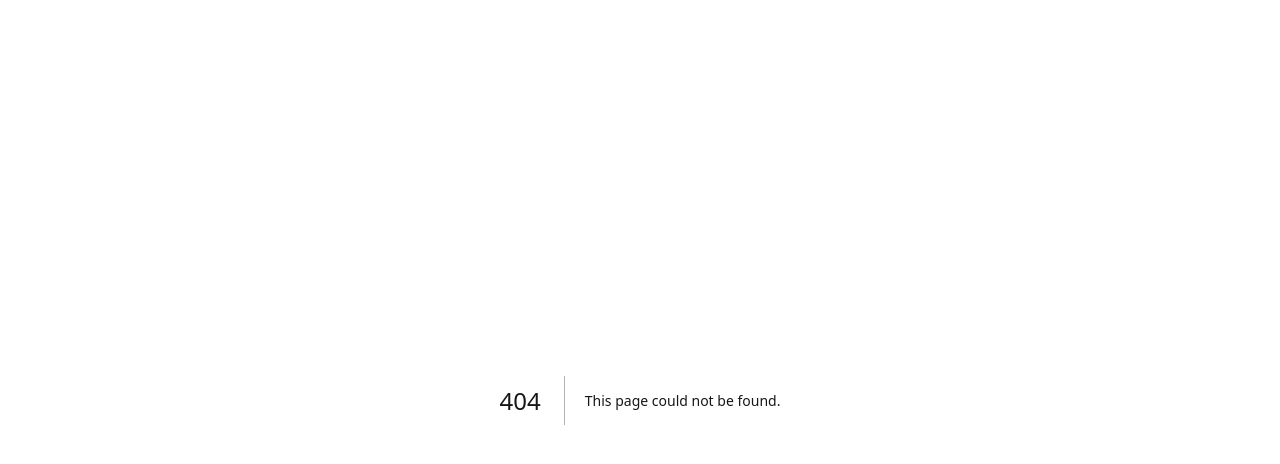
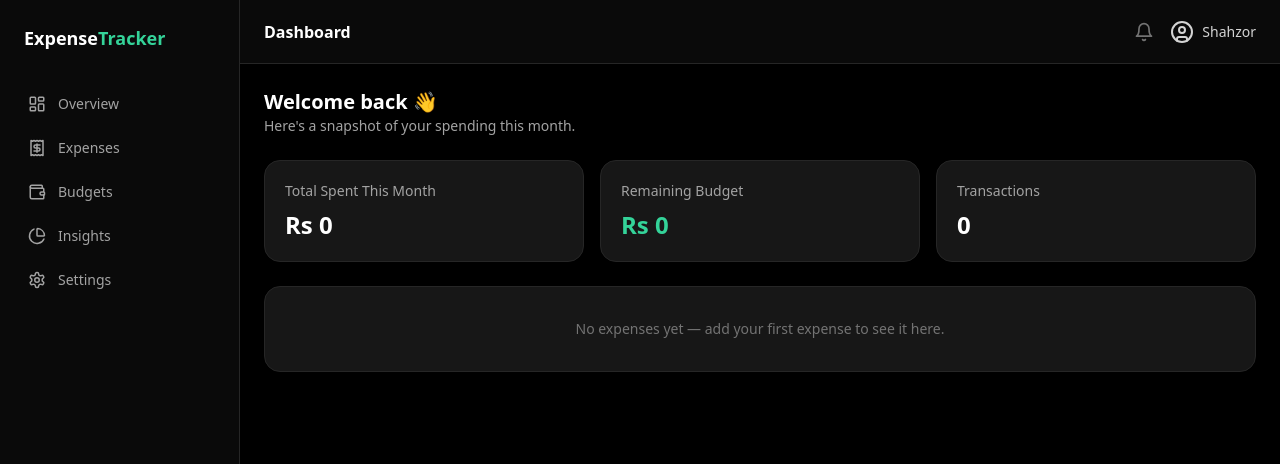
Before and after one commit to ShahzorWeb/expense-tracker, a Next.js app: page /dashboard in a window 1280 px wide. Before the commit this address had no page. Shown: the top 464 px of the page. Built offline with nearby package versions, Linux system fonts and the light colour scheme.

Commit message:
Apply consistent dark theme across login, signup, and dashboard

```diff
--- /dev/null
+++ b/app/dashboard/layout.tsx
@@ -0,0 +1,18 @@
+import Sidebar from "@/components/Sidebar";
+import Navbar from "@/components/Navbar";
+
+export default function DashboardLayout({
+  children,
+}: {
+  children: React.ReactNode;
+}) {
+  return (
+    <div className="flex min-h-screen bg-black">
+      <Sidebar />
+      <div className="flex flex-1 flex-col">
+        <Navbar />
+        <main className="flex-1 p-6">{children}</main>
+      </div>
+    </div>
+  );
+}
--- /dev/null
+++ b/app/dashboard/page.tsx
@@ -0,0 +1,36 @@
+const summaryCards = [
+  { label: "Total Spent This Month", value: "Rs 0", accent: "text-white" },
+  { label: "Remaining Budget", value: "Rs 0", accent: "text-emerald-400" },
+  { label: "Transactions", value: "0", accent: "text-white" },
+];
+
+export default function DashboardOverview() {
+  return (
+    <div className="flex flex-col gap-6">
+      <div>
+        <h1 className="text-xl font-bold text-white">Welcome back 👋</h1>
+        <p className="text-sm text-neutral-400">
+          Here&apos;s a snapshot of your spending this month.
+        </p>
+      </div>
+
+      <div className="grid grid-cols-1 gap-4 sm:grid-cols-3">
+        {summaryCards.map((card) => (
+          <div
+            key={card.label}
+            className="rounded-2xl border border-neutral-800 bg-neutral-900 p-5"
+          >
+            <p className="text-sm text-neutral-400">{card.label}</p>
+            <p className={`mt-2 text-2xl font-bold ${card.accent}`}>
+              {card.value}
+            </p>
+          </div>
+        ))}
+      </div>
+
+      <div className="rounded-2xl border border-neutral-800 bg-neutral-900 p-8 text-center text-sm text-neutral-500">
+        No expenses yet — add your first expense to see it here.
+      </div>
+    </div>
+  );
+}
--- a/app/globals.css
+++ b/app/globals.css
@@ -3,13 +3,10 @@
 @tailwind utilities;
 
 :root {
-  --background: #ffffff;
-  --foreground: #171717;
+  --background: #0a0a0a;
+  --foreground: #ededed;
 }
 
-@media (prefers-color-scheme: dark) {
-  :root {
-    --background: #0a0a0a;
-    --foreground: #ededed;
-  }
+body {
+  background: var(--background);
 }
--- /dev/null
+++ b/app/login/page.tsx
@@ -0,0 +1,44 @@
+import Link from "next/link";
+import InputField from "@/components/InputField";
+
+export default function LoginPage() {
+  return (
+    <main className="min-h-screen flex items-center justify-center px-6 bg-black">
+      <div className="w-full max-w-sm bg-neutral-900 rounded-2xl border border-neutral-800 p-8">
+        <h1 className="text-2xl font-bold mb-1 text-white">Welcome back</h1>
+        <p className="text-sm text-neutral-400 mb-6">
+          Log in to keep tracking your spending.
+        </p>
+
+        <form className="flex flex-col gap-4">
+          <InputField
+            label="Email"
+            id="email"
+            type="email"
+            placeholder="you@example.com"
+          />
+          <InputField
+            label="Password"
+            id="password"
+            type="password"
+            placeholder="••••••••"
+          />
+
+          <button
+            type="submit"
+            className="mt-2 w-full rounded-lg bg-emerald-500 py-2.5 text-sm font-semibold text-black transition hover:bg-emerald-400"
+          >
+            Log In
+          </button>
+        </form>
+
+        <p className="mt-6 text-center text-sm text-neutral-400">
+          Don&apos;t have an account?{" "}
+          <Link href="/signup" className="font-medium text-emerald-400 hover:underline">
+            Sign up
+          </Link>
+        </p>
+      </div>
+    </main>
+  );
+}
--- /dev/null
+++ b/app/signup/page.tsx
@@ -0,0 +1,45 @@
+import Link from "next/link";
+import InputField from "@/components/InputField";
+
+export default function SignupPage() {
+  return (
+    <main className="min-h-screen flex items-center justify-center px-6 bg-black">
+      <div className="w-full max-w-sm bg-neutral-900 rounded-2xl border border-neutral-800 p-8">
+        <h1 className="text-2xl font-bold mb-1 text-white">Create your account</h1>
+        <p className="text-sm text-neutral-400 mb-6">
+          Start tracking your expenses in minutes.
+        </p>
+
+        <form className="flex flex-col gap-4">
+          <InputField label="Name" id="name" type="text" placeholder="Your name" />
+          <InputField
+            label="Email"
+            id="email"
+            type="email"
+            placeholder="you@example.com"
+          />
+          <InputField
+            label="Password"
+            id="password"
+            type="password"
+            placeholder="••••••••"
+          />
+
+          <button
+            type="submit"
+            className="mt-2 w-full rounded-lg bg-emerald-500 py-2.5 text-sm font-semibold text-black transition hover:bg-emerald-400"
+          >
+            Sign Up
+          </button>
+        </form>
+
+        <p className="mt-6 text-center text-sm text-neutral-400">
+          Already have an account?{" "}
+          <Link href="/login" className="font-medium text-emerald-400 hover:underline">
+            Log in
+          </Link>
+        </p>
+      </div>
+    </main>
+  );
+}
--- /dev/null
+++ b/components/InputField.tsx
@@ -0,0 +1,20 @@
+import { InputHTMLAttributes } from "react";
+
+interface InputFieldProps extends InputHTMLAttributes<HTMLInputElement> {
+  label: string;
+}
+
+export default function InputField({ label, id, ...props }: InputFieldProps) {
+  return (
+    <div className="flex flex-col gap-1.5">
+      <label htmlFor={id} className="text-sm font-medium text-neutral-300">
+        {label}
+      </label>
+      <input
+        id={id}
+        className="w-full rounded-lg border border-neutral-700 bg-neutral-800 px-3.5 py-2.5 text-sm text-white placeholder-neutral-500 outline-none transition focus:border-emerald-500 focus:ring-2 focus:ring-emerald-500/20"
+        {...props}
+      />
+    </div>
+  );
+}
--- /dev/null
+++ b/components/Navbar.tsx
@@ -0,0 +1,19 @@
+import { Bell, UserCircle } from "lucide-react";
+
+export default function Navbar() {
+  return (
+    <header className="flex h-16 items-center justify-between border-b border-neutral-800 bg-neutral-950 px-6">
+      <h2 className="text-base font-semibold text-white">Dashboard</h2>
+
+      <div className="flex items-center gap-4">
+        <button className="text-neutral-500 hover:text-neutral-300" aria-label="Notifications">
+          <Bell size={20} />
+        </button>
+        <button className="flex items-center gap-2 text-neutral-300 hover:text-white" aria-label="Profile">
+          <UserCircle size={24} />
+          <span className="text-sm font-medium hidden sm:inline">Shahzor</span>
+        </button>
+      </div>
+    </header>
+  );
+}
--- /dev/null
+++ b/components/Sidebar.tsx
@@ -0,0 +1,33 @@
+import Link from "next/link";
+import { LayoutDashboard, Receipt, PieChart, Wallet, Settings } from "lucide-react";
+
+const links = [
+  { href: "/dashboard", label: "Overview", icon: LayoutDashboard },
+  { href: "/dashboard/expenses", label: "Expenses", icon: Receipt },
+  { href: "/dashboard/budgets", label: "Budgets", icon: Wallet },
+  { href: "/dashboard/insights", label: "Insights", icon: PieChart },
+  { href: "/dashboard/settings", label: "Settings", icon: Settings },
+];
+
+export default function Sidebar() {
+  return (
+    <aside className="hidden md:flex w-60 flex-col border-r border-neutral-800 bg-neutral-950 px-4 py-6">
+      <div className="mb-8 px-2 text-lg font-bold text-white">
+        Expense<span className="text-emerald-400">Tracker</span>
+      </div>
+
+      <nav className="flex flex-col gap-1">
+        {links.map(({ href, label, icon: Icon }) => (
+          <Link
+            key={href}
+            href={href}
+            className="flex items-center gap-3 rounded-lg px-3 py-2.5 text-sm font-medium text-neutral-400 transition hover:bg-neutral-900 hover:text-emerald-400"
+          >
+            <Icon size={18} />
+            {label}
+          </Link>
+        ))}
+      </nav>
+    </aside>
+  );
+}
```
